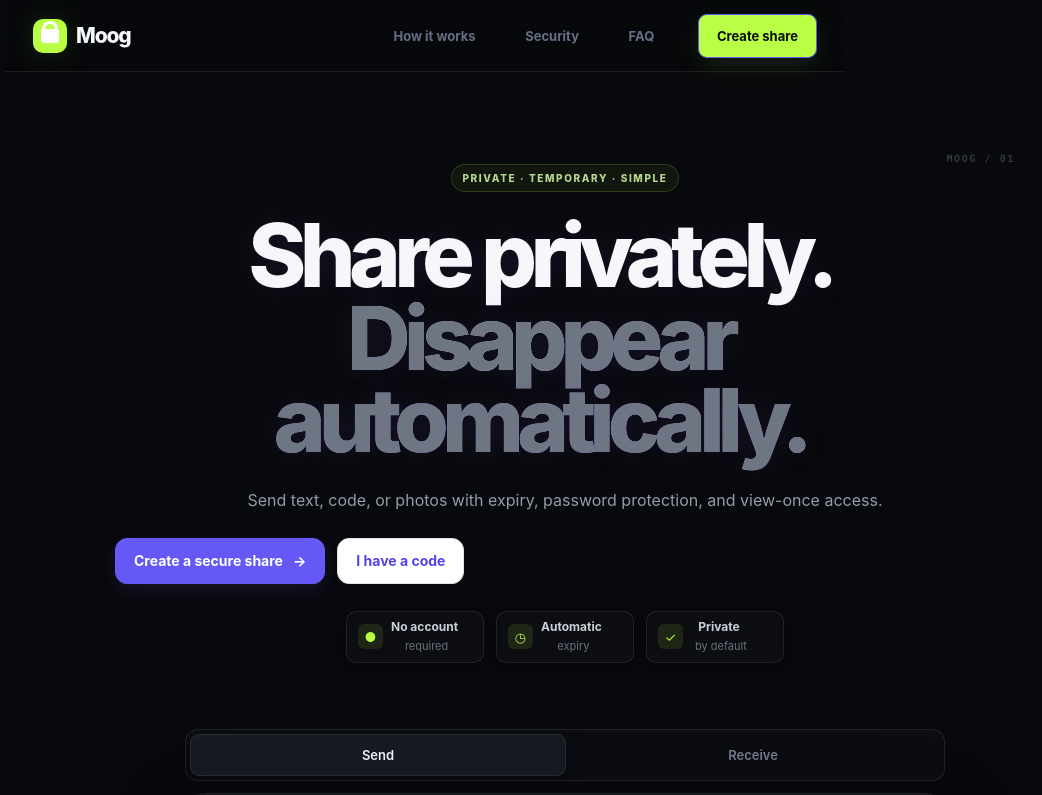
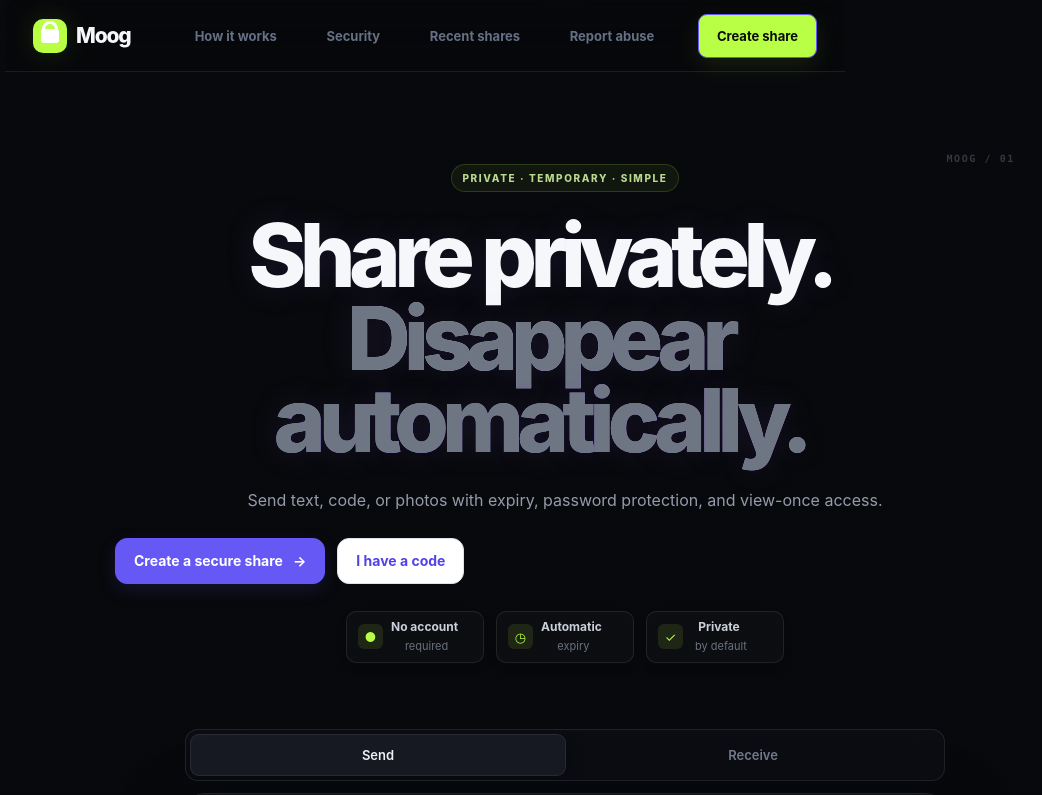
Before and after one commit to addulasaikiran-ops/Moog-1.0, a Next.js app: page / in a window 1280 px wide. Shown: the top 795 px of the page, without its empty margins (75-1117 px from the left). Built offline with nearby package versions, Linux system fonts and the light colour scheme; no server answers.

Commit message:
Expose recent shares and abuse reporting in navigation

```diff
--- a/app/page.tsx
+++ b/app/page.tsx
@@ -276,7 +276,7 @@ export default function HomePage() {
       <div className="shell">
         <header className="topbar">
           <a className="logo" href="/" aria-label="Moog home"><span className="logoLock" aria-hidden="true">∞</span><span>Moog</span></a>
-          <nav className="topNav" aria-label="Primary"><a href="#how-it-works">How it works</a><a href="#security">Security</a><a href="#faq">FAQ</a><a className="headerCreate" href="#composer">Create share</a></nav>
+          <nav className="topNav" aria-label="Primary"><a href="#how-it-works">How it works</a><a href="#security">Security</a><a href="/recent">Recent shares</a><a href="/report-abuse">Report abuse</a><a className="headerCreate" href="#composer">Create share</a></nav>
         </header>
 
         <section className="hero">
@@ -463,7 +463,7 @@ export default function HomePage() {
           ))}</section>
           <aside className="contactCard"><div className="contactIcon">✉</div><h3>Still have questions?</h3><p>We&apos;re here to help. If you need more information, feel free to reach out.</p><a href="/contact">Contact us <span>→</span></a></aside>
         </section>
-        <footer className="siteFooter"><div className="footerBrand"><strong>Moog</strong><span>Moog controls access, not copies.</span></div><nav className="footerLinks" aria-label="Footer"><a href="/about">About</a><a href="/privacy">Privacy</a><a href="/terms">Terms</a><a href="/contact">Contact</a><a href="/report-abuse">Report abuse</a></nav><div className="footerLegal">© 2026 Moog</div></footer>
+        <footer className="siteFooter"><div className="footerBrand"><strong>Moog</strong><span>Moog controls access, not copies.</span></div><nav className="footerLinks" aria-label="Footer"><a href="/about">About</a><a href="/privacy">Privacy</a><a href="/terms">Terms</a><a href="/recent">Recent shares</a><a href="/contact">Contact</a><a href="/report-abuse">Report abuse</a></nav><div className="footerLegal">© 2026 Moog</div></footer>
       </div>
     </main>
   );
```
